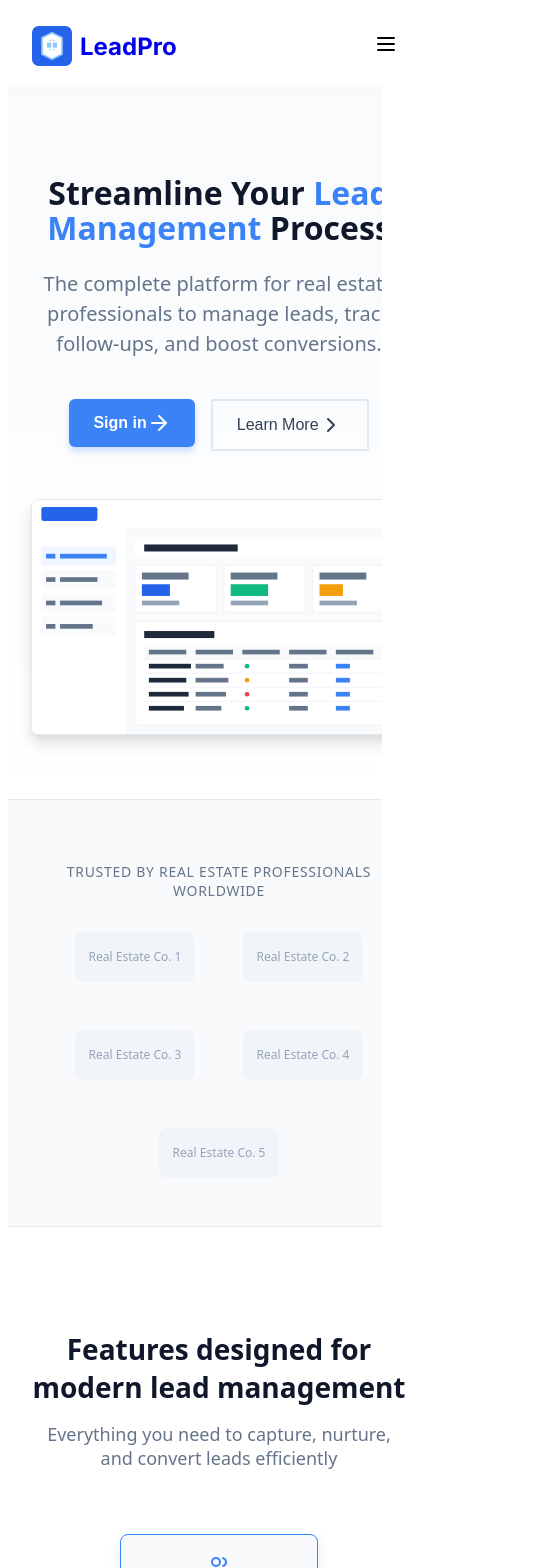
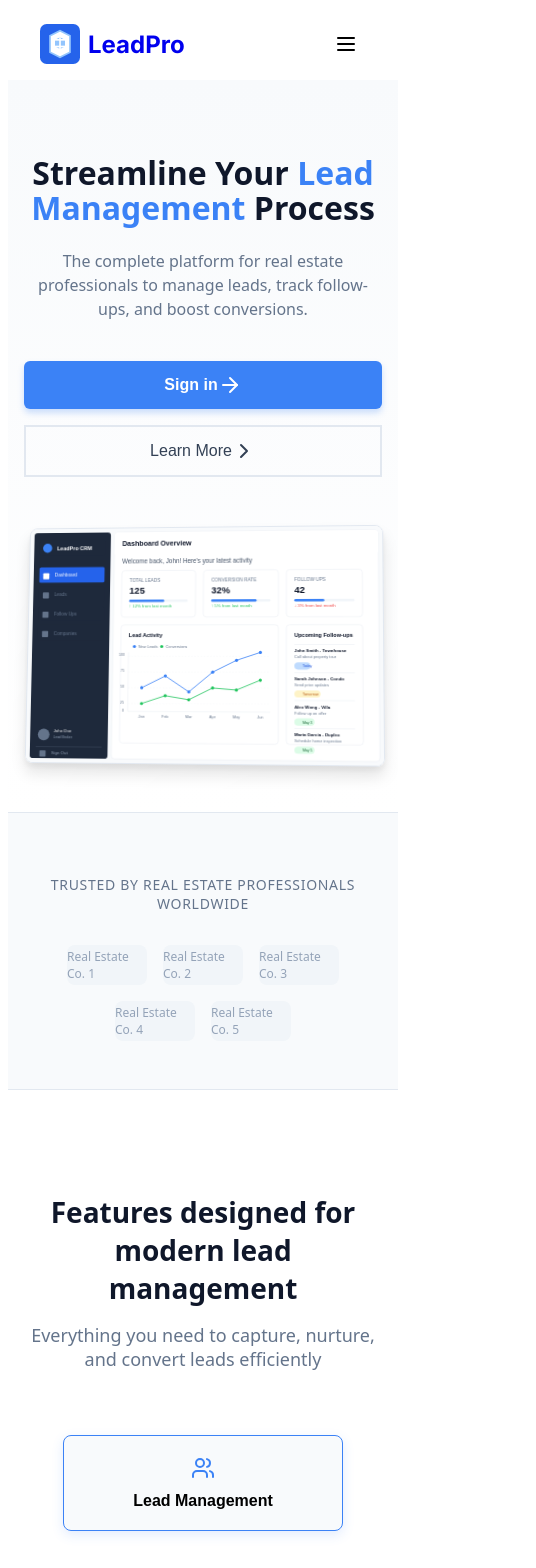
Before and after one commit to AnimeshBajpai/real-estate-crm, a Next.js app: page / in a window 390 px wide. Shown: the top 1568 px of the page, 536 px wide, since content can reach past the window. Built offline with nearby package versions, Linux system fonts and the light colour scheme; no server answers.

Commit message:
HAndle home page

```diff
--- a/src/app/globals.css
+++ b/src/app/globals.css
@@ -17,7 +17,23 @@
   }
 }
 
-/* Mobile optimizations */
+/* Global resets for mobile optimizations */
+html, body {
+  overflow-x: hidden;
+  width: 100%;
+  box-sizing: border-box;
+}
+
+*, *:before, *:after {
+  box-sizing: inherit;
+}
+
+/* Prevent horizontal overflow */
+img, picture, video, canvas, svg {
+  max-width: 100%;
+  height: auto;
+  display: block;
+}
 
 /* Make inputs more touch-friendly on mobile */
 input, select, textarea, button {
--- a/src/components/dashboard/dashboard-layout.tsx
+++ b/src/components/dashboard/dashboard-layout.tsx
@@ -159,7 +159,7 @@ export function DashboardLayout({ children }: DashboardLayoutProps) {
             </div>
           </div>          <button
             className="logout-button"
-            onClick={() => signOut({ callbackUrl: '/auth/signin' })}
+            onClick={() => signOut({ callbackUrl: '/home' })}
           >
             <LogOut size={20} />
             Sign Out
--- a/src/components/landing/footer.css
+++ b/src/components/landing/footer.css
@@ -110,15 +110,42 @@
 
   .footer-links {
     grid-template-columns: repeat(2, 1fr);
+    gap: 2rem;
+  }
+
+  .footer-group {
+    padding-right: 1rem;
+  }
+
+  .landing-footer {
+    padding: 3rem 1rem 2rem;
   }
 }
 
 @media (max-width: 480px) {
   .footer-links {
     grid-template-columns: 1fr;
+    gap: 1.5rem;
   }
 
   .landing-footer {
-    padding: 3rem 0 1.5rem;
+    padding: 2.5rem 1rem 1.5rem;
+  }
+
+  .footer-logo-link {
+    align-self: center;
+  }
+
+  .footer-description {
+    text-align: center;
+  }
+
+  .social-links {
+    justify-content: center;
+  }
+
+  .copyright {
+    text-align: center;
+    padding: 0 1rem;
   }
 }
--- a/src/components/landing/header.css
+++ b/src/components/landing/header.css
@@ -103,6 +103,7 @@
   color: var(--text-color);
   cursor: pointer;
   padding: 0.5rem;
+  margin-left: auto;
 }
 
 .menu-icon {
@@ -111,6 +112,14 @@
 }
 
 @media (max-width: 768px) {
+  .landing-header {
+    width: 100%;
+  }
+
+  .header-content {
+    padding: 1rem 1rem;
+  }
+
   .main-nav {
     position: fixed;
     top: 64px;
@@ -121,10 +130,12 @@
     overflow: hidden;
     transition: height 0.3s ease-in-out;
     box-shadow: 0 4px 6px rgba(0, 0, 0, 0.1);
+    z-index: 200;
   }
 
   .main-nav.mobile-open {
     height: calc(100vh - 64px);
+    display: block;
   }
 
   .nav-list {
--- a/src/components/landing/home-page.css
+++ b/src/components/landing/home-page.css
@@ -34,11 +34,14 @@
   padding: 6rem 0;
   background: linear-gradient(to bottom, #f8fafc, #ffffff);
   overflow: hidden;
+  position: relative;
 }
 
 .hero-content {
   max-width: 600px;
   margin-bottom: 3rem;
+  position: relative;
+  z-index: 2;
 }
 
 .hero-title {
@@ -112,6 +115,12 @@
   border: 1px solid var(--border-color);
   max-width: 100%;
   height: auto;
+  transform: perspective(1000px) rotateY(-5deg) rotateX(5deg);
+  transition: transform 0.3s ease;
+}
+
+.dashboard-preview:hover {
+  transform: perspective(1000px) rotateY(-2deg) rotateX(2deg);
 }
 
 /* Trust Section */
@@ -274,12 +283,17 @@
 
 .feature-image-placeholder {
   width: 100%;
-  height: 300px;
+  max-width: 100%;
+  height: auto;
+  min-height: 200px;
   background-color: var(--light-bg);
   border-radius: var(--radius);
   border: 1px solid var(--border-color);
   overflow: hidden;
   box-shadow: var(--shadow);
+  display: flex;
+  align-items: center;
+  justify-content: center;
 }
 
 /* Testimonials Section */
@@ -304,6 +318,9 @@
   box-shadow: var(--shadow);
   border: 1px solid var(--border-color);
   position: relative;
+  max-width: 100%;
+  overflow: hidden;
+  word-break: break-word;
 }
 
 .quote-mark {
@@ -405,19 +422,36 @@
 }
 
 @media (max-width: 768px) {
+  .hero-section {
+    padding: 3rem 0;
+  }
+
   .hero-content {
     text-align: center;
     margin-left: auto;
     margin-right: auto;
+    max-width: 100%;
   }
 
   .hero-cta {
     justify-content: center;
+    flex-direction: column;
+    gap: 1rem;
+    width: 100%;
+  }
+
+  .hero-cta a {
+    width: 100%;
+  }
+
+  .hero-cta button {
+    width: 100%;
   }
 
   .tab-panel {
     grid-template-columns: 1fr;
     text-align: center;
+    padding: 0 1rem;
   }
 
   .feature-benefits {
@@ -429,21 +463,58 @@
   }
 
   .cta-card {
-    padding: 2rem;
+    padding: 2rem 1rem;
+    margin: 0 1rem;
+  }
+
+  .container {
+    padding: 0 1rem;
   }
 }
 
 @media (max-width: 640px) {
   .hero-title {
     font-size: 2rem;
+    word-wrap: break-word;
   }
 
   .section-title {
     font-size: 1.75rem;
+    padding: 0 1rem;
   }
 
   .testimonials-grid {
     grid-template-columns: 1fr;
+    padding: 0 1rem;
+  }
+
+  .hero-subtitle {
+    font-size: 1rem;
+    padding: 0 0.5rem;
+  }
+
+  .tab-headers {
+    flex-direction: column;
+    align-items: center;
+    padding: 0 1rem;
+  }
+
+  .tab-button {
+    width: 100%;
+    max-width: 280px;
+  }
+
+  .feature-image {
+    padding: 0 1rem;
+  }
+
+  .company-logos {
+    gap: 1rem;
+  }
+
+  .company-logo-placeholder {
+    width: 80px;
+    height: 40px;
   }
 }
 
--- a/src/components/landing/home-page.tsx
+++ b/src/components/landing/home-page.tsx
@@ -66,10 +66,11 @@ export function HomePage() {
             <Image
               src="/dashboard-preview.svg"
               alt="Dashboard Preview"
-              width={650}
-              height={400}
+              width={900}
+              height={600}
               className="dashboard-preview"
               priority
+              style={{ maxWidth: '100%', height: 'auto' }}
             />
           </div>
         </div>
@@ -129,13 +130,13 @@ export function HomePage() {
                       ))}
                     </ul>
                   </div>                  <div className="feature-image">
-                    <div className="feature-image-placeholder">
-                      <Image
+                    <div className="feature-image-placeholder">                      <Image
                         src={`/feature-${feature.id}.svg`}
                         alt={feature.title}
                         width={500}
                         height={300}
                         className="feature-img"
+                        style={{ maxWidth: '100%', height: 'auto' }}
                       />
                     </div>
                   </div>
--- a/src/components/landing/landing-layout.css
+++ b/src/components/landing/landing-layout.css
@@ -3,8 +3,12 @@
   min-height: 100vh;
   display: flex;
   flex-direction: column;
+  width: 100%;
+  overflow-x: hidden; /* Prevent horizontal scroll */
 }
 
 .landing-layout main {
   flex: 1;
+  width: 100%;
+  overflow-x: hidden; /* Prevent horizontal scroll */
 }
--- a/src/components/landing/landing-page.tsx
+++ b/src/components/landing/landing-page.tsx
@@ -8,6 +8,7 @@ import "./header.css";
 import "./footer.css";
 import "./home-page.css";
 import "./landing-layout.css";
+import "./responsive-fixes.css";
 
 export default function LandingPage() {
   return (
--- /dev/null
+++ b/src/components/landing/responsive-fixes.css
@@ -0,0 +1,72 @@
+/* Additional responsive fixes for landing page */
+html, body {
+  overflow-x: hidden;
+  width: 100%;
+  box-sizing: border-box;
+}
+
+*, *:before, *:after {
+  box-sizing: inherit;
+}
+
+/* Prevent horizontal overflow */
+img, picture, video, canvas, svg {
+  max-width: 100%;
+  height: auto;
+  display: block;
+}
+
+/* Container fixes */
+.container {
+  width: 100%;
+  max-width: 1200px;
+  margin: 0 auto;
+  padding: 0 1rem;
+  box-sizing: border-box;
+}
+
+/* Dashboard preview image */
+.dashboard-preview {
+  max-width: 100%;
+  height: auto;
+}
+
+/* Feature image fixes */
+.feature-img {
+  max-width: 100%;
+  height: auto;
+  margin: 0 auto;
+}
+
+/* Button fixes for mobile */
+@media (max-width: 640px) {
+  .cta-button, .learn-more-button {
+    width: 100%;
+    margin: 0 auto;
+  }
+
+  .hero-cta {
+    width: 100%;
+    max-width: 100%;
+  }
+
+  .hero-cta a {
+    width: 100%;
+    display: block;
+  }
+}
+
+/* Extra small screen fixes */
+@media (max-width: 380px) {
+  .hero-title {
+    font-size: 1.75rem;
+  }
+
+  .section-title {
+    font-size: 1.5rem;
+  }
+
+  .feature-title {
+    font-size: 1.5rem;
+  }
+}
--- a/src/lib/auth.ts
+++ b/src/lib/auth.ts
@@ -98,12 +98,12 @@ export const authOptions: NextAuthOptions = {
       }
       return session;
     }
-  },
-  session: {
+  },  session: {
     strategy: "jwt",
     maxAge: 30 * 24 * 60 * 60, // 30 days
   },
   pages: {
     signIn: '/auth/signin',
+    signOut: '/home'
   }
 };
--- a/src/lib/metadata.ts
+++ b/src/lib/metadata.ts
@@ -7,8 +7,8 @@ export const mobileMetadata: Metadata = {
   viewport: {
     width: "device-width",
     initialScale: 1,
-    maximumScale: 1,
-    userScalable: false,
+    maximumScale: 5,
+    userScalable: true,
   },
   themeColor: "#2563eb",
   appleWebApp: {
```
Also changed, not shown: public/dashboard-preview.svg.
